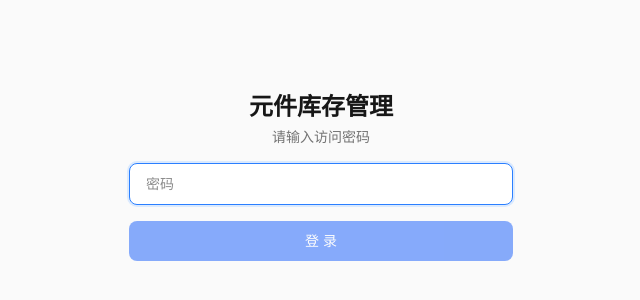
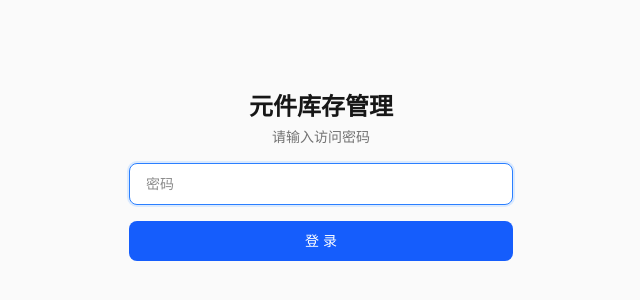
Before and after one commit to KangM/LCSC-serverless, a Next.js app: page /login in a window 1280 px wide. Shown: the part 224-524 px from the top of the page, without its empty margins (319-959 px from the left). Built offline with nearby package versions, Linux system fonts and the light colour scheme.

Commit message:
fix: 修复自动填充登录并补充日志时间
- 从表单直接读取密码，兼容浏览器自动填充并提交登录请求。
- 为密码输入框增加 current-password 自动完成标记。
- 为代理、数据库和页面性能日志添加 ISO 时间戳。

```diff
--- a/app/(app)/transactions/page.tsx
+++ b/app/(app)/transactions/page.tsx
@@ -57,7 +57,7 @@ export default async function TransactionsPage({ searchParams }: Props) {
     pageSize: 30,
   })
   const dbMs = (performance.now() - t0).toFixed(1)
-  console.log(`[perf] page /transactions data ${dbMs}ms total=${data.total} page=${page}`)
+  console.log(`[${new Date().toISOString()}] [perf] page /transactions data ${dbMs}ms total=${data.total} page=${page}`)
 
   // CSV 导出参数与当前筛选一致（含默认日期范围，ISO 边界）
   const exportParams = new URLSearchParams()
--- a/app/login/page.tsx
+++ b/app/login/page.tsx
@@ -15,11 +15,12 @@ function LoginForm() {
     e.preventDefault()
     setError('')
     setLoading(true)
+    const submittedPassword = new FormData(e.currentTarget as HTMLFormElement).get('password')
     try {
       const res = await fetch('/api/auth/login', {
         method: 'POST',
         headers: { 'Content-Type': 'application/json' },
-        body: JSON.stringify({ password }),
+        body: JSON.stringify({ password: submittedPassword }),
       })
       const data = await res.json().catch(() => ({}))
       if (!res.ok) {
@@ -42,18 +43,20 @@ function LoginForm() {
         <p className="text-sm text-neutral-500">请输入访问密码</p>
       </div>
       <input
+        name="password"
         type="password"
         value={password}
         onChange={(e) => setPassword(e.target.value)}
         placeholder="密码"
         autoFocus
+        autoComplete="current-password"
         required
         className="w-full rounded-lg border border-neutral-300 bg-white px-4 py-2.5 text-sm outline-none focus:border-blue-500 focus:ring-2 focus:ring-blue-100"
       />
       {error && <p className="text-sm text-red-600">{error}</p>}
       <button
         type="submit"
-        disabled={loading || !password}
+        disabled={loading}
         className="w-full rounded-lg bg-blue-600 py-2.5 text-sm font-medium text-white transition hover:bg-blue-700 disabled:cursor-not-allowed disabled:opacity-50"
       >
         {loading ? '登录中…' : '登 录'}
--- a/lib/db.ts
+++ b/lib/db.ts
@@ -130,11 +130,11 @@ export function getDb(): Client {
       try {
         const r = await (raw[method] as (...a: unknown[]) => Promise<unknown>)(...args)
         const ms = (performance.now() - t0).toFixed(1)
-        console.log(`[perf] db.${method} ${ms}ms ${sqlOf(args[0]).slice(0, 120).replace(/\s+/g, ' ')}`)
+        console.log(`[${new Date().toISOString()}] [perf] db.${method} ${ms}ms ${sqlOf(args[0]).slice(0, 120).replace(/\s+/g, ' ')}`)
         return r
       } catch (e) {
         const ms = (performance.now() - t0).toFixed(1)
-        console.log(`[perf] db.${method} ${ms}ms FAIL ${sqlOf(args[0]).slice(0, 120).replace(/\s+/g, ' ')}`)
+        console.log(`[${new Date().toISOString()}] [perf] db.${method} ${ms}ms FAIL ${sqlOf(args[0]).slice(0, 120).replace(/\s+/g, ' ')}`)
         throw e
       }
     }
--- a/proxy.ts
+++ b/proxy.ts
@@ -16,7 +16,7 @@ export async function proxy(request: NextRequest) {
   const token = request.cookies.get(SESSION_COOKIE)?.value
   const tAuth = performance.now()
   const authed = token ? await verifySessionToken(token) : false
-  console.log(`[perf] proxy auth ${(performance.now() - tAuth).toFixed(1)}ms token=${token ? 'yes' : 'no'}`)
+  console.log(`[${new Date().toISOString()}] [perf] proxy auth ${(performance.now() - tAuth).toFixed(1)}ms token=${token ? 'yes' : 'no'}`)
   const { pathname } = request.nextUrl
 
   // 已登录访问登录页 → 回首页
@@ -31,7 +31,7 @@ export async function proxy(request: NextRequest) {
     return NextResponse.redirect(url)
   }
 
-  console.log(`[perf] proxy total ${(performance.now() - t0).toFixed(1)}ms ${pathname}`)
+  console.log(`[${new Date().toISOString()}] [perf] proxy total ${(performance.now() - t0).toFixed(1)}ms ${pathname}`)
   const res = NextResponse.next()
   res.headers.set('X-Perf-Proxy-Ms', (performance.now() - t0).toFixed(1))
   return res
```
